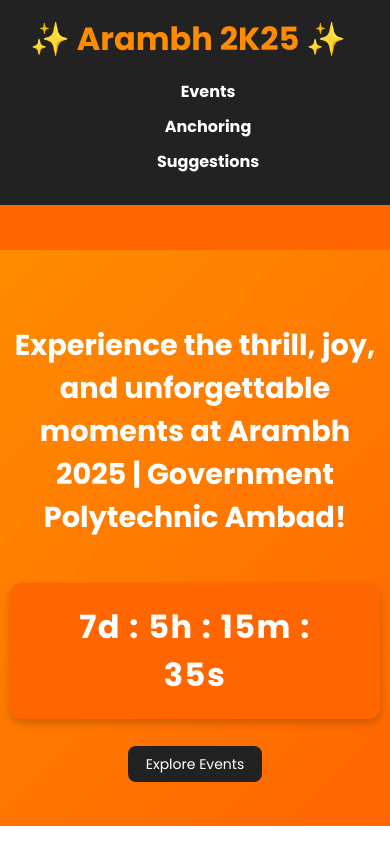
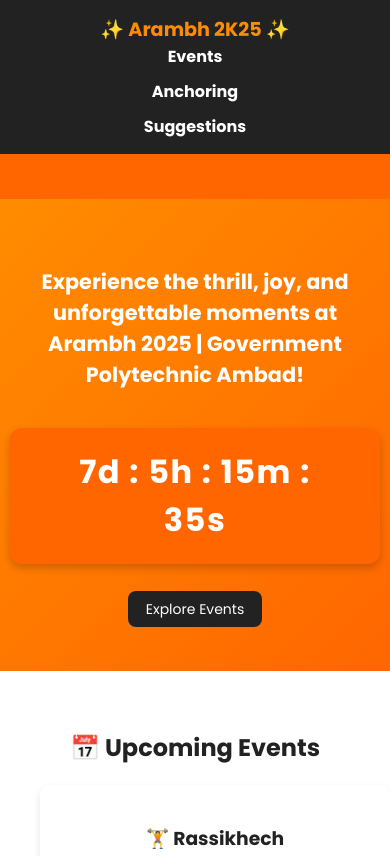
Before and after one commit to Shinde-Nitin/Arambh2K25, a plain HTML site: page index.html in a window 390 px wide. Shown: the top 856 px of the page. Drawn offline with Linux system fonts and the light colour scheme.

Commit message:
style updated

```diff
--- a/styles.css
+++ b/styles.css
@@ -5,6 +5,7 @@ body {
     padding: 0;
     background: #f4f4f4;
     color: #222;
+    overflow-x: hidden;  /* Prevent horizontal scrolling */
 }
 
 /* Header */
@@ -18,7 +19,7 @@ header {
 }
 
 .logo {
-    font-size: 2rem;
+    font-size: 3rem;
     font-weight: bold;
     color: #ff8c00;
 }
@@ -48,6 +49,10 @@ header {
     color: white;
     text-align: center;
     padding: 100px 20px;
+}
+
+.hero h1 {
+    font-size: 2.5rem;
 }
 
 .cta-btn {
@@ -225,11 +230,11 @@ footer {
 .news-ticker span {
     display: inline-block;
     white-space: nowrap;
-    animation: scroll-left 25s linear infinite;
+    animation: scroll-left 30s linear infinite;
 }
 
 @keyframes scroll-left {
-    0% { transform: translateX(100%); }
+    0% { transform: translateX(60%); }
     100% { transform: translateX(-100%); }
 }
 
@@ -255,6 +260,14 @@ footer {
     .event-list {
         justify-content: space-between;
     }
+
+    .nav-links {
+        gap: 15px;
+    }
+
+    .nav-links a {
+        font-size: 1rem;
+    }
 }
 
 @media (max-width: 768px) {
@@ -274,6 +287,7 @@ footer {
     .nav-links {
         flex-direction: column;
         gap: 10px;
+        text-align: center;
     }
 
     .nav-links a {
@@ -292,6 +306,15 @@ footer {
     .suggestion-form input, .suggestion-form textarea {
         width: 90%;
     }
+
+    /* .logo {
+        display: none;
+    }*/
+        /* Hides the "Arambh" logo on small screens */
+
+        .hero h1 {
+            font-size: 1.3rem;
+        }
 }
 
 @media (max-width: 480px) {
@@ -300,7 +323,7 @@ footer {
     }
 
     .hero h1 {
-        font-size: 1.8rem;
+        font-size: 1.3rem;
     }
 
     .cta-btn {
@@ -330,3 +353,49 @@ footer {
         font-size: 0.9rem;
     }
 }
+
+/* Center navigation menu and make it responsive */
+header {
+    display: flex;
+    justify-content: center; /* Center header content */
+    align-items: center;
+    flex-wrap: wrap; /* Ensure wrapping on small screens */
+    padding: 15px 30px;
+}
+
+/* Adjust logo size for responsiveness */
+.logo {
+    font-size: 2rem;
+    font-weight: bold;
+    color: #ff8c00;
+    text-align: center;
+}
+
+/* Center nav menu */
+.nav-links {
+    list-style: none;
+    display: flex;
+    gap: 20px;
+    justify-content: center; /* Center navigation menu */
+    padding: 0;
+    margin: 0;
+}
+
+/* Responsive Adjustments */
+@media (max-width: 768px) {
+    .logo {
+        font-size: 1.5rem; /* Reduce size for smaller screens */
+    }
+
+    .nav-links {
+        flex-direction: column;
+        gap: 10px;
+        text-align: center;
+    }
+}
+
+@media (max-width: 480px) {
+    .logo {
+        font-size: 1.2rem; /* Further reduce size on very small screens */
+    }
+}
```
